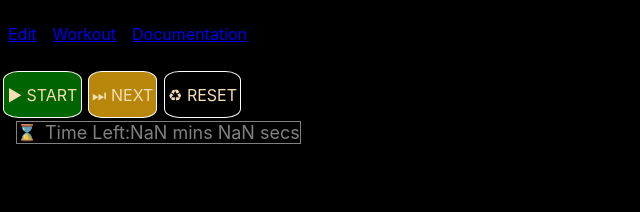
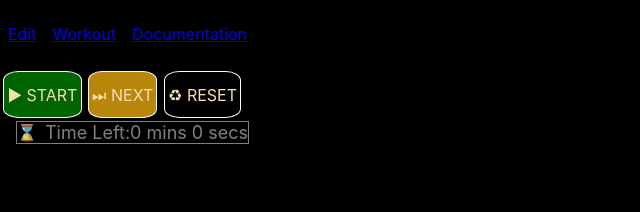
Before and after one commit to prof-tejera/assignment-3-MannyAdumbire, a React (Create React App) app: page / in a window 1280 px wide. Shown: the top 212 px of the page, without its empty margins (0-640 px from the left). Built offline with nearby package versions, Linux system fonts and the light colour scheme; the HTML template or start-up script is replaced by a standard one.

Commit message:
Consolidate workout options

```diff
--- a/src/WorkoutContext.js
+++ b/src/WorkoutContext.js
@@ -4,27 +4,40 @@ import React, { useCallback, useEffect, useState } from "react";
 export const WorkoutContext = React.createContext();
 
 const WorkoutContextWrap = ({ children }) => {
+  // use a map
+  const [timersMap, setTimersMap] = useState(new Map());
   // Id of the active timer.
-  const [timersMap, setTimersMap] = useState(new Map());
   const [activeTimer, setActiveTimer] = useState(null);
   const [secondsTotal, setSecondsTotal] = useState(0);
   const [secondsLeft, setSecondsLeft] = useState(0);
   const [isRunning, setIsRunning] = useState(false);
   // States "ready", "running", "stopped", "reset
   const [mode, setMode] = useState("stopped");
+
+  /**
+   * @param {Object} options
+   * @param {Map} options.timersMap - for accessing timer directly by id.
+   * @param {Object} options.timersObj - for timers persistence(JSON).
+   * @param {boolean} options.isRunning - Whether the workout is running.
+   * @param {string} options.activeTimer - The id of the active timer.
+   * @param {number} options.secondsTotal - set time on all timers totalled.
+   * @param {number} options.secondsLeft - time left on all timers totalled.
+   */
   const [options, setOptions] = useState({
+    timersObj: {},
     isRunning: false,
     activeTimer: null,
     secondsTotal: 0,
     secondsLeft: 0,
     timersMap: new Map(),
+    timersObj: new Map(),
   });
   const [workout, setWorkout] = useState({
     mode: mode,
     options: options,
     timers: timersMap,
   });
-  const workoutFns = { addTimer, removeTimer, nextTimer, setMode};
+  const workoutFns = { addTimer, removeTimer, nextTimer, setMode };
 
   const workoutProps = {
     workout,
@@ -33,20 +46,14 @@ const WorkoutContextWrap = ({ children }) => {
     timers: timersMap,
     workoutFns,
     addTimer,
-  }
-  // Keep the options in sync with mode.
-  useEffect(() => {
-    options.mode = mode;
-    setOptions(options);
-  }, [options, mode]);
+  };
 
   useEffect(() => {
     if (mode === "running") {
       setIsRunning(true);
-      const timerMap = timersMap.get(activeTimer);
       // If the timer is missing, replace it.
       if (!activeTimer) {
-        // if (!nonexistent) { // TODO - This causes error that is difficult to pinpoint
+        // if (!undefined) { // TODO - This causes error that is difficult to pinpoint
         setActiveTimer(timersMap.entries().next().value);
       }
     } else if (mode === "stopped") {
@@ -58,15 +65,34 @@ const WorkoutContextWrap = ({ children }) => {
     function resetWorkout() {
       setMode("stopped");
       timersMap.forEach((timer) => {
-        timer.mode = "ready";
+        timer.mode = "stopped";
       });
       // setSecondsLeft(getRemainingTime(timersMap));
       setSecondsTotal(getTotalTimerTime(timersMap));
+      // set first timer in queue as active timer or null if none.
       setActiveTimer(
-        timersMap.keys().next().value ? timersMap.keys().next().value : null
+        !!timersMap.keys().next().value ? timersMap.keys().next().value : null
       );
     }
   }, [mode, activeTimer, setIsRunning, timersMap]);
+
+  // Keep the options in sync with mode.
+  useEffect(() => {
+    options.mode = mode;
+    options.activeTimer = activeTimer;
+    setOptions({ ...options });
+    // eslint-disable-next-line react-hooks/exhaustive-deps
+  }, [mode, activeTimer]);
+
+  // Set update the status of the active timer to match the workout mode.
+  useEffect(() => {
+    const timerM = timersMap.get(activeTimer);
+    if (timerM) {
+      timerM.status = mode;
+      setTimersMap(new Map(timersMap));
+    }
+    // eslint-disable-next-line react-hooks/exhaustive-deps
+  }, [activeTimer]);
 
   // Logic to add a timer and update the total times.
   function addTimer(timer) {
@@ -76,7 +102,12 @@ const WorkoutContextWrap = ({ children }) => {
     // Add the new time.
     newTimersMap.set(timer.timerId, timer);
     setTimersMap(newTimersMap);
-    setWorkout({ mode: mode, options: options, timers: newTimersMap, fns: {...workout.fns} });
+    setWorkout({
+      mode: mode,
+      options: options,
+      timers: newTimersMap,
+      fns: { ...workout.fns },
+    });
   }
 
   // Get the total time for all timers.
@@ -127,7 +158,7 @@ const WorkoutContextWrap = ({ children }) => {
           }
         }
       }
-      setTimersMap(timersMap);
+      setTimersMap( new Map(timersMap));
     }
   }
 
--- a/src/components/generic/TimerDisplay.js
+++ b/src/components/generic/TimerDisplay.js
@@ -20,7 +20,7 @@ const TimerDisplayWrap = styled.div`
      & p, & span {
       color:grey;
       text-decoration: line-through;
-    `}
+     }`}
 `;
 
 const TimerDisplayTime = styled(ws.Container)`
--- a/src/components/generic/TimersPanel.js
+++ b/src/components/generic/TimersPanel.js
@@ -19,7 +19,7 @@ const StyledTimers = styled(ws.Container)`
 `;
 
 const TimersPanel = ({ timers, ...props }) => {
-  const { removeTimer } = useContext(WorkoutContext);
+  const { workoutFns } = useContext(WorkoutContext);
 
   // const completedTimers = timers.filter((timer) => timer.status === "completed");
   // const notCompletedTimers = timers.filter(
@@ -42,7 +42,7 @@ const TimersPanel = ({ timers, ...props }) => {
             title="Remove Timer"
             img="❌"
             hover="lightcoral"
-            onClick={() => removeTimer(timer.timerId)}
+            onClick={() => workoutFns.removeTimer(timer.timerId)}
           />
           <timer.C key={`timer-${id}`} {...timer} />
         </ws.Container>
--- a/src/components/timers/UseTimer.js
+++ b/src/components/timers/UseTimer.js
@@ -4,11 +4,10 @@ import * as h from "../../utils/helpers.js";
 
 // Custom hook to manage the state of timer components.
 export const useTimer = (timerId) => {
-  const { timersMap, workout, setSecondsLeft,status, getRemainingTime,activeTimer, isRunning, nextTimer } =
-    useContext(WorkoutContext);
+  const { timers, mode, workoutFns, options } = useContext(WorkoutContext);
 
   // Get the timer object that matches the timerId.
-  const timer = timersMap.get(timerId);
+  const timer = timers.get(timerId);
 
   // Props that should cause component rerender.
   const [roundNumber, setRoundNumber] = useState(1);
@@ -33,12 +32,10 @@ export const useTimer = (timerId) => {
   // Logic for rounds.
   useEffect(() => {
     function resetTimer() {
-      setSecsLeft(
-        h.secsFromMinsSecs(minutesPerRound, secondsPerRound) || 0
-      );
+      setSecsLeft(h.secsFromMinsSecs(minutesPerRound, secondsPerRound) || 0);
       setRoundNumber(1);
     }
-    if(status === "reset") {
+    if (options.mode === "reset") {
       resetTimer();
     }
 
@@ -48,15 +45,24 @@ export const useTimer = (timerId) => {
     const msUpdateFrequency = timerFrequency * timerUpdateFactor;
 
     // If the timer isn't running
-    if (!isRunning || activeTimer !== timerId) {
+    switch (options.mode) {
+      case "stopped":
+        // Only run for the active timer.
+        if ("stopped" !== timer.status ) {
+          timer.status = "stopped";
+        }
         // cleanup the Interval
         roundIntervalRef.current && clearInterval(roundIntervalRef.current);
         return;
-    } else {
-      if (timer.status === "ready") {
+      case "running":
+        // Only run for the active timer.
+        if (timerId !== options.activeTimer) {
+          return;
+        }else{
+          // Set the timer status to match the workout mode.
           timer.status = "running";
+
         }
-      // setup new Interval.
         roundIntervalRef.current = setInterval(() => {
           if (!roundNumber) {
             setRoundNumber(1);
@@ -90,17 +96,17 @@ export const useTimer = (timerId) => {
                   secondsPerRound
                 );
                 timer.status = "running";
-              timer.status = "running";
               }
             } else {
               // No more rounds left.
-            timer.status = "complete";
-            nextTimer();
-            setSecondsLeft(getRemainingTime(timersMap));
-            resetTimer();
+              timer.status = "completed";
+              workoutFns.nextTimer();
             }
           }
         }, timerFrequency);
+        break;
+      default:
+        return;
     }
     return () => {
       // cleanup the Interval.
@@ -109,10 +115,11 @@ export const useTimer = (timerId) => {
       }
     };
   }, [
-    setSecondsLeft,
     timer,
-    timersMap,
-    isRunning,
+    timers,
+    options,
+    mode,
+    workoutFns,
     roundNumber,
     minutesPerRound,
     secondsPerRound,
@@ -120,16 +127,12 @@ export const useTimer = (timerId) => {
     secondsRest,
     roundsTotal,
     timerId,
-    nextTimer,
-    status,
-    activeTimer,
-    getRemainingTime
   ]);
 
   return {
     status: timer.status,
     secsLeft: secsLeft,
-    isrunning: isRunning,
+    isrunning: options.isRunning,
     roundNumber: roundNumber,
   };
 };
--- a/src/views/WorkoutEdit.js
+++ b/src/views/WorkoutEdit.js
@@ -31,8 +31,13 @@ const timerComponents = {
 };
 
 const WorkoutEdit = () => {
-  const {workout,  timers} =
+  const {workout,  timers, workoutFns} =
     useContext(WorkoutContext);
+
+  // Stop running timers to edit them.
+  if( "running" === workout.options.mode){
+    workoutFns.setMode("stopped");
+  }
   // Start with empty to display only the times.
   const [timerType, setTimerType] = useState("");
 
@@ -52,12 +57,12 @@ const WorkoutEdit = () => {
     const restTimers = ["tabata"];
     if (timerType) {
       const type = timerType.toLowerCase();
-      workout.fn.AddTimer(
+      workoutFns.addTimer(
         {
         timerId: Date.now(),
         C: timerComponents[timerType],
         type: type,
-        status: "ready",
+        status: "stopped",
         minutesPerRound: minutesPerRound,
         secondsPerRound: secondsPerRound,
         minutesRest: restTimers.includes(type) ? minutesRest : 0,
--- a/src/views/WorkoutView.js
+++ b/src/views/WorkoutView.js
@@ -1,4 +1,4 @@
-import React, { useContext} from "react";
+import React, { useContext } from "react";
 import styled from "styled-components";
 
 import * as ws from "../WorkoutStyles";
@@ -14,30 +14,29 @@ const Timers = styled.div`
   color: white;
 `;
 
-
 const WorkoutView = (children) => {
-  const { timers,timersMap, secondsLeft, setStatus, nextTimer, isRunning} =
-    useContext(WorkoutContext);
+  const { timers, workout, options, workoutFns } = useContext(WorkoutContext);
 
   const handleReset = () => {
-    setStatus("reset");
+    workoutFns.setStatus("reset");
   };
 
   const handleFastForward = () => {
-    nextTimer();
+    workoutFns.nextTimer();
   };
 
   // Start/Stop.
   function handleStartStop() {
-    setStatus(isRunning ? "stopped" : "running");
+    console.log(options);
+    workoutFns.setMode(options.mode === "running" ? "stopped" : "running");
   }
 
   const buttonTypes = [
     {
-      type: isRunning ? "stop" : "start",
-      label: isRunning ? "⏹ STOP" : "▶ START",
-      color: isRunning ? "darkred" : "darkgreen",
-      hover: isRunning ? "red" : "green",
+      type: options.mode === "running" ? "stop" : "start",
+      label: options.mode === "running" ? "⏹ STOP" : "▶ START",
+      color: options.mode === "running" ? "darkred" : "darkgreen",
+      hover: options.mode === "running" ? "red" : "green",
       onClick: handleStartStop,
     },
     {
@@ -56,7 +55,7 @@ const WorkoutView = (children) => {
           <Button key={`btn-${idx}`} {...btn} />
         ))}
       </ws.Container>
-      <TimerTotalDisplay title="Time Left: " seconds={secondsLeft} />
+      <TimerTotalDisplay title="Time Left: " seconds={options.secondsLeft} />
       <TimersPanel timers={timers} />
     </Timers>
   );
```
Lines whose indentation alone changed are shown as unchanged.
